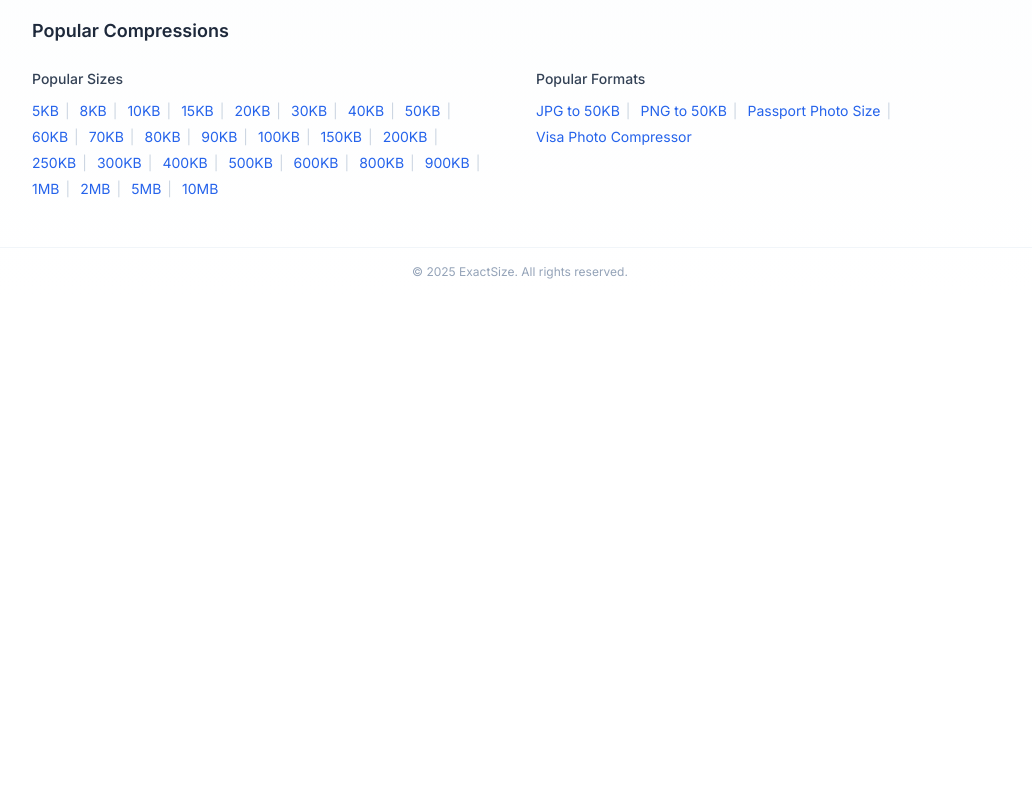
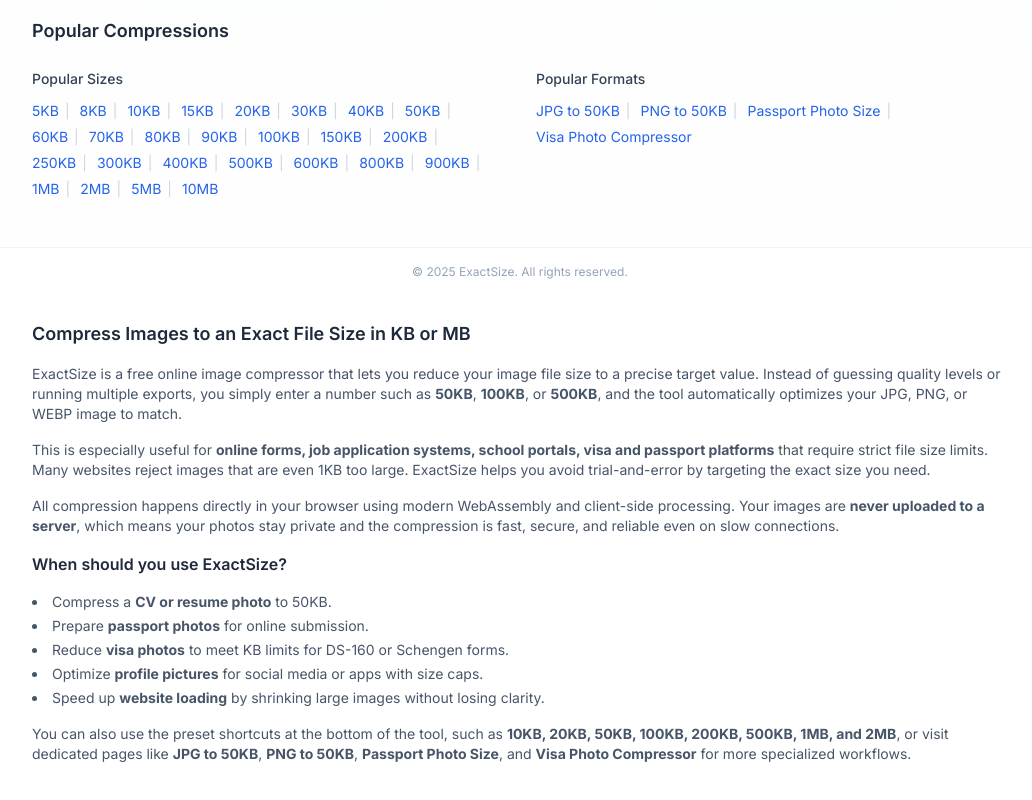
Before and after one commit to runpeng402/compression-picture, a Next.js app: page / in a window 1280 px wide. Shown: the part 787-1587 px from the top of the page, without its empty margins (120-1152 px from the left). Before the commit the page ends 1083 px from the top, so only its background shows below. Built offline with nearby package versions, Linux system fonts and the light colour scheme.

Commit message:
feat: improve robots and homepage SEO content

```diff
--- a/app/page.tsx
+++ b/app/page.tsx
@@ -1,52 +1,80 @@
 // app/page.tsx
+import { Metadata } from "next";
+import dynamic from "next/dynamic";
 
-import type { Metadata } from 'next';
-import dynamic from 'next/dynamic';
+// 动态加载主工具组件
+const ImageCompressorTool = dynamic(
+  () => import("@/components/ImageCompressorTool"),
+  { ssr: false }
+);
 
-// ====== SEO：页面基础元数据 ======
+// ✅ 首页 Meta：对“compress image to kb / mb”这类核心词更友好
 export const metadata: Metadata = {
-  // 页面标题
-  title: 'Compress Image to Exact Size in KB | CompressToKB',
-
-  // 页面描述（会显示在搜索结果摘要里）
+  title: "Compress Image to Exact Size in KB or MB – Free Online Image Compressor",
   description:
-    'Free online image compressor to reduce your JPG, PNG, or WEBP images to an exact size in KB. No signup required, runs in your browser, and keeps your files private.',
-
-  // 一些辅助关键词（不会决定排名，但有利于语义）
-  keywords: [
-    'compress image to size',
-    'compress image to exact KB',
-    'image compressor online',
-    'JPG to 100KB',
-    'JPG to 200KB',
-    'PNG compressor',
-    'reduce image file size',
-    'photo size converter',
-  ],
-
-  // Open Graph：用于微信、Twitter、Slack 等分享卡片
+    "Free online tool to compress images to an exact file size in KB or MB. Supports JPG, PNG, and WEBP. Perfect for job applications, passport photos, visa photos, and online forms.",
   openGraph: {
-    title: 'Compress Image to Exact Size in KB | CompressToKB',
+    title: "Compress Image to Exact Size in KB or MB – Free Online Image Compressor",
     description:
-      'Precisely compress JPG, PNG, and WEBP images to a target size in KB. Fast, free, and privacy-friendly online image compressor.',
-    url: 'https://compresstokb.com/',
-    siteName: 'CompressToKB',
-    type: 'website',
-  },
-
-  // Canonical，避免 / 和带参数版本互相抢权重
-  alternates: {
-    canonical: '/',
+      "Precise image size control. Compress JPG, PNG, or WEBP to a specific KB or MB value. No signup, instant compression in your browser.",
+    url: "https://compresstokb.com",
+    siteName: "ExactSize",
+    type: "website",
   },
 };
 
-// ====== 保持原来的动态加载逻辑（不改功能） ======
-const ImageCompressorTool = dynamic(
-  () => import('@/components/ImageCompressorTool'),
-  { ssr: false } // 禁用 SSR，仍然由浏览器渲染工具组件
-);
+export default function HomePage() {
+  return (
+    <>
+      {/* 主工具 */}
+      <ImageCompressorTool />
 
-export default function HomePage() {
-  // 不改结构，页面仍然完全由 ImageCompressorTool 渲染
-  return <ImageCompressorTool />;
+      {/* ✅ 首页 SEO 介绍区块（给用户 & 搜索引擎看的文字说明） */}
+      <section className="max-w-5xl mx-auto w-full px-4 sm:px-6 pb-12 mt-6 text-sm text-slate-600 space-y-4">
+        <h2 className="text-lg font-semibold text-slate-800">
+          Compress Images to an Exact File Size in KB or MB
+        </h2>
+        <p>
+          ExactSize is a free online image compressor that lets you reduce your
+          image file size to a precise target value. Instead of guessing quality
+          levels or running multiple exports, you simply enter a number such as{" "}
+          <strong>50KB</strong>, <strong>100KB</strong>, or{" "}
+          <strong>500KB</strong>, and the tool automatically optimizes your JPG,
+          PNG, or WEBP image to match.
+        </p>
+        <p>
+          This is especially useful for{" "}
+          <strong>online forms, job application systems, school portals, visa
+          and passport platforms</strong> that require strict file size limits.
+          Many websites reject images that are even 1KB too large. ExactSize
+          helps you avoid trial-and-error by targeting the exact size you need.
+        </p>
+        <p>
+          All compression happens directly in your browser using modern
+          WebAssembly and client-side processing. Your images are{" "}
+          <strong>never uploaded to a server</strong>, which means your photos
+          stay private and the compression is fast, secure, and reliable even on
+          slow connections.
+        </p>
+        <h3 className="text-base font-semibold text-slate-800 mt-4">
+          When should you use ExactSize?
+        </h3>
+        <ul className="list-disc list-inside space-y-1">
+          <li>Compress a <strong>CV or resume photo</strong> to 50KB.</li>
+          <li>Prepare <strong>passport photos</strong> for online submission.</li>
+          <li>Reduce <strong>visa photos</strong> to meet KB limits for DS-160 or Schengen forms.</li>
+          <li>Optimize <strong>profile pictures</strong> for social media or apps with size caps.</li>
+          <li>Speed up <strong>website loading</strong> by shrinking large images without losing clarity.</li>
+        </ul>
+        <p>
+          You can also use the preset shortcuts at the bottom of the tool, such
+          as <strong>10KB, 20KB, 50KB, 100KB, 200KB, 500KB, 1MB, and 2MB</strong>,
+          or visit dedicated pages like <strong>JPG to 50KB</strong>,{" "}
+          <strong>PNG to 50KB</strong>,{" "}
+          <strong>Passport Photo Size</strong>, and{" "}
+          <strong>Visa Photo Compressor</strong> for more specialized workflows.
+        </p>
+      </section>
+    </>
+  );
 }
--- a/app/robots.ts
+++ b/app/robots.ts
@@ -1,14 +1,21 @@
 // app/robots.ts
-import { MetadataRoute } from "next"
+import { MetadataRoute } from "next";
 
 export default function robots(): MetadataRoute.Robots {
-  const baseUrl = "https://compresstokb.com"
+  const baseUrl = "https://compresstokb.com";
 
   return {
-    rules: {
-      userAgent: "*",
-      allow: "/",
-    },
+    rules: [
+      {
+        userAgent: "*",
+        allow: "/",
+        disallow: [
+          "/api/",     // 未来如果有 API 路径，可以避免被抓
+          "/_next/",   // 构建静态资源，无需索引
+        ],
+      },
+    ],
     sitemap: `${baseUrl}/sitemap.xml`,
-  }
+    host: baseUrl,
+  };
 }
```
